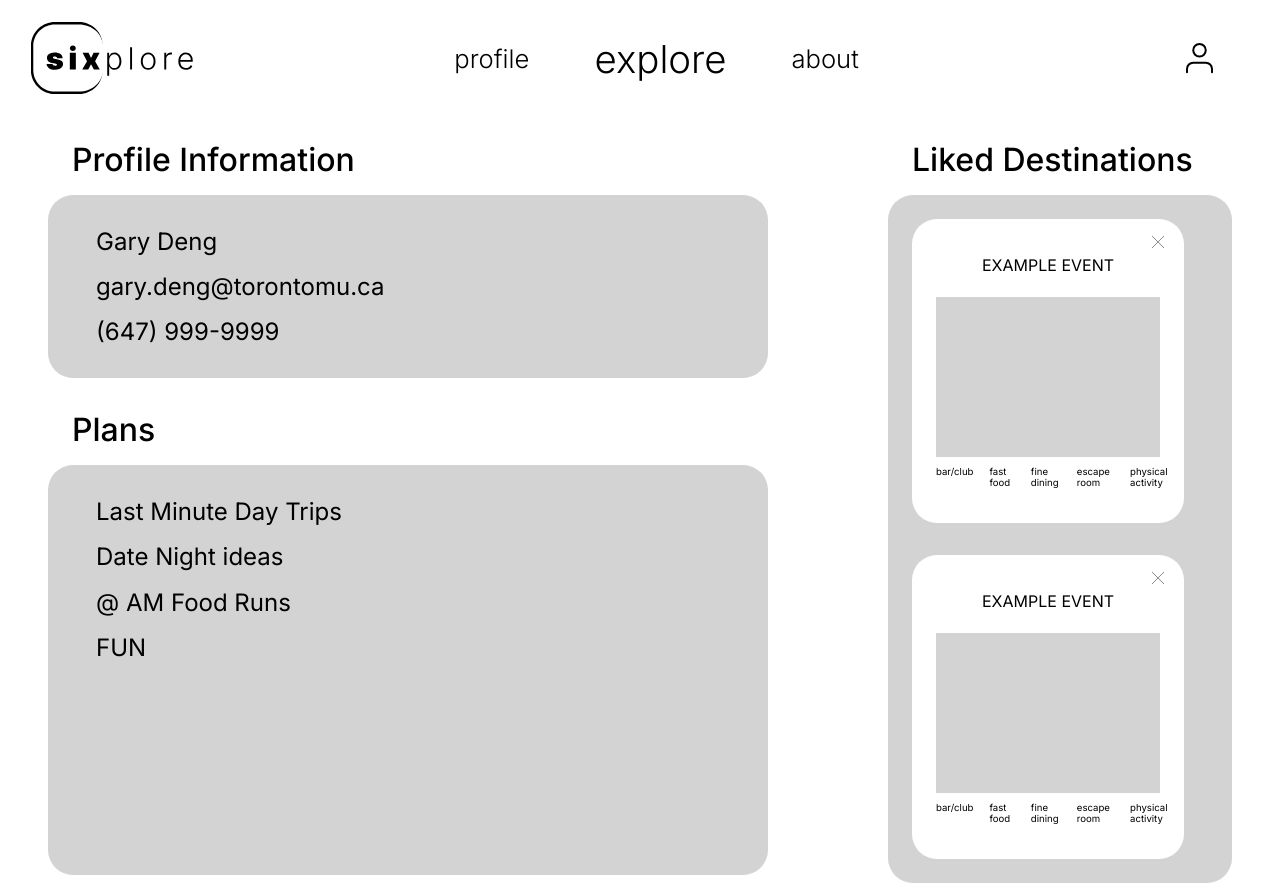
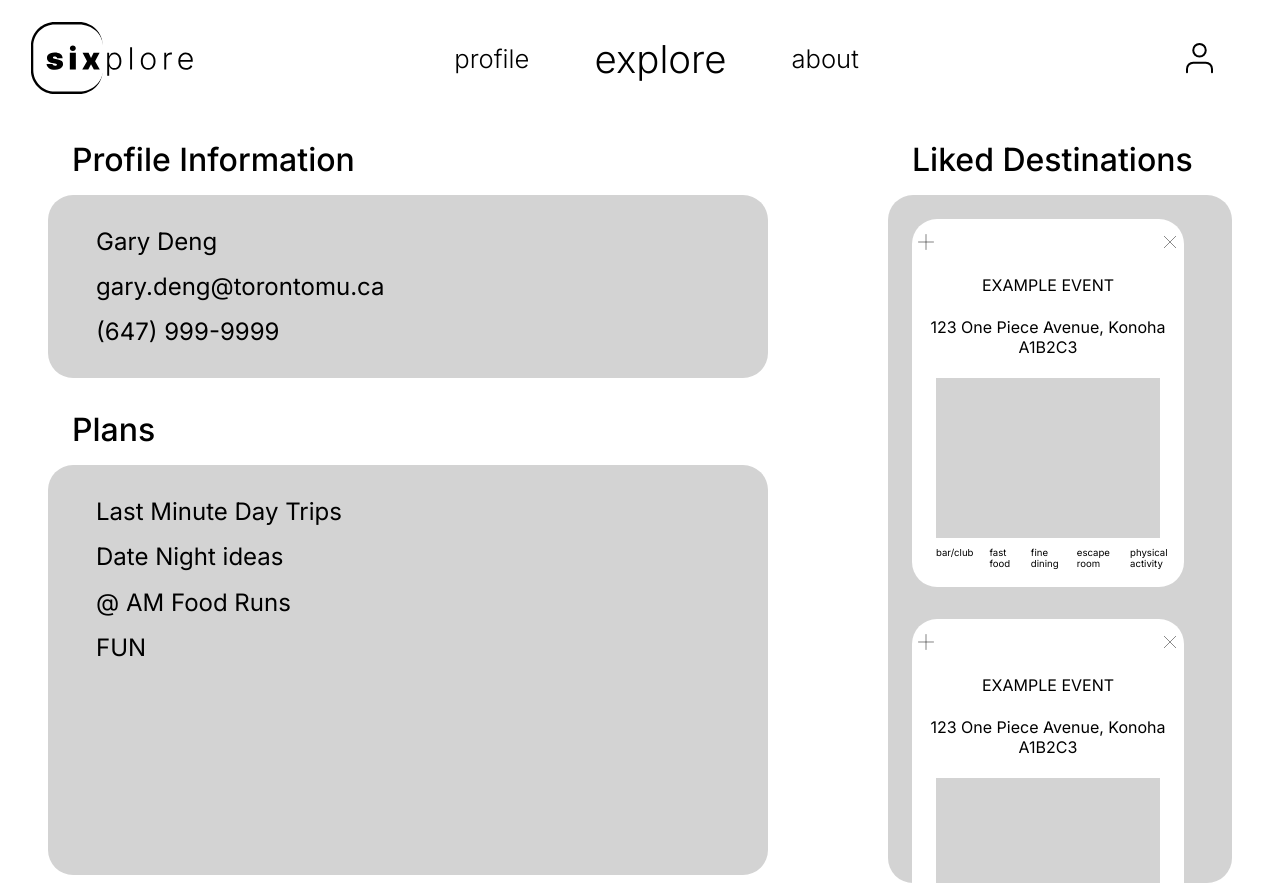
Before and after one commit to yaj-23/6ixplore, a React (Create React App) app in the folder sixplore/: page /profile in a window 1280 px wide. Built offline with nearby package versions, Linux system fonts and the light colour scheme.

Commit message:
Add modal
Signed-off-by: Erio Hoti <erio.hoti@ryerson.ca>

```diff
--- a/sixplore/src/components/ContentBox.js
+++ /dev/null
@@ -1,22 +0,0 @@
-import React from 'react'
-import '../pages/profile.css'
-import unlike from '../assets/xSmall.svg'
-
-
-
-export default function ContentBox({name, genres}) {
-    return (
-        <div className="profile-contentBox">
-            <div className="profile-button" >
-            <img src={unlike} alt=""/>
-            </div>
-            <h4>{name}</h4>
-            <div className="profile-image"></div>
-            <div style={{ display: "flex", justifyContent: "center" }}>
-                {genres.map((d) => (
-                    <h3>{d}</h3>
-                ))}
-            </div>
-        </div>
-    )
-}
--- /dev/null
+++ b/sixplore/src/components/ContentBox/ContentBox.css
@@ -0,0 +1,49 @@
+.contentBox{
+    border-radius: 25px;
+    background:#FFFFFF;
+    padding: 0.5rem;
+    height: 22rem;
+    width: 16rem;
+}
+
+.contentBox-header {
+    display: flex;
+    flex-direction: row;
+    justify-content: space-between;
+}
+
+.contentBox-button:hover{
+    cursor:pointer;
+}
+
+.contentBox-image{
+    background-color:lightgrey;
+    height: 10rem;
+    width: 14rem;
+    margin-left: 1rem;
+}
+
+.contentBox-body{
+    display:flex;
+    flex-direction: column;
+    align-items: center;
+    justify-content: center;
+    text-align: center;
+}
+
+.contentBox-body input :focus{
+    outline: none;
+}
+
+.contentBox-body input{
+    width: 25rem;
+    display: flex;
+    flex-direction: column;
+    font-size: 20px;
+    border: transparent;
+    border-radius: 50px;
+    padding: 25px;
+    margin-top: 5%;
+    margin-bottom: 5%;
+    background-color: lightgrey;
+}
--- /dev/null
+++ b/sixplore/src/components/ContentBox/ContentBox.js
@@ -0,0 +1,64 @@
+import React, { useState, useEffect, useRef } from "react";
+import './ContentBox.css'
+import Modal from '../modal/modal';
+import unlike from '../../assets/xSmall.svg'
+import { Button } from '../button/Button'
+
+
+
+export default function ContentBox({eventID, name, genres, location, image, sendClickable, clickable}) {
+
+    const [addPlan, setAddPlan] = useState(false);
+    const [planName, setPlanName] = useState("");
+    let [event, setEvent] = useState(null);
+
+
+    const clickAddPlan = () => {
+        setAddPlan(true);
+        setEvent(eventID);
+        sendClickable(false);
+    }
+
+    const exitAddPlan = () => {
+        setAddPlan(false);
+        sendClickable(true);
+    }
+    return (
+        <div className="contentBox">
+            <div className="contentBox-header">
+                <div>
+                    {console.log(addPlan)}
+                    {clickable && <img onClick={() => clickAddPlan()} src={unlike} style={{ cursor: 'pointer', transform: 'rotate(45deg)' }} alt=""/>}
+                    <Modal isOpen={addPlan} onClose={exitAddPlan}>
+                        <div className="contentBox-body">
+                            <h4>Create a Plan starting with {name}</h4>
+                            <div>
+                            <form>
+                                <input type = "textbox" placeholder="Plan name"  required value={planName} onChange={(e) => setPlanName(e.target.value)}/>
+                            </form>
+                            </div>
+                            <div>
+                            <Button buttonColor='primary' buttonSize='btn-medium' buttonStyle='btn-primary' >
+                                Add to plan
+                            </Button>
+                            </div>
+                        </div>
+                    </Modal>
+                </div>
+                <div className="contentBox-button" >
+                <img src={unlike} alt=""/>
+                </div>
+            </div>
+            <h4>{name}</h4>
+            <h4>{location}</h4>
+            <div className="contentBox-image">
+                <img src={image} alt=""/>
+            </div>
+            <div style={{ display: "flex", justifyContent: "center" }}>
+                {genres.map((d) => (
+                    <h3>{d}</h3>
+                ))}
+            </div>
+        </div>
+    );
+}
--- /dev/null
+++ b/sixplore/src/components/modal/modal.css
@@ -0,0 +1,32 @@
+.modal {
+    position:fixed;
+    top: 0;
+    left: 0;
+    width: 100%;
+    height: 100%;
+    background: rgba(0, 0, 0, 0.3);
+    display:flex;
+    justify-content: center;
+    align-items: center;
+}
+
+.modal-container{
+    transition: opacity 1s ease-in-out;
+    background: rgb(247, 247, 247);
+    padding: 20px;
+    border-radius: 20px;
+    position: relative;
+    width: 30%;
+    height: 80%;
+}
+
+.modal-button{
+    cursor: pointer;
+}
+
+.modal-body{
+    margin-top: 20px;
+    display:flex;
+    gap: 10px;
+    flex-direction: column;
+}
--- /dev/null
+++ b/sixplore/src/components/modal/modal.js
@@ -0,0 +1,26 @@
+import React from 'react';
+import './modal.css'
+import unlike from '../../assets/xSmall.svg'
+
+export default function Modal({
+    children,
+    style = [],
+    isOpen,
+    onClose
+}) {
+    return (
+      <>
+        {isOpen && <div className={`modal`}
+             style={{ ...style}}>
+          <div className="modal-container">
+            <div className="modal-button" onClick={onClose}>
+              <img src={unlike} alt=""/>
+            </div>
+            <div className="modal-body">
+            {children}
+            </div>
+          </div>
+        </div>}
+      </>
+    )
+  }
--- a/sixplore/src/pages/profile.css
+++ b/sixplore/src/pages/profile.css
@@ -1,10 +1,13 @@
-.profile h2{
+.profile-h2{
     margin-left: 4rem;
     margin-top: 2rem;
     margin-bottom: 1rem;
     font-size: 2rem;
     font-family: "inter";
     font-weight: 500;
+    display:flex;
+    flex-direction: row;
+    justify-content: space-between;
 
 }
 
@@ -16,6 +19,7 @@
 }
 
 .profile-scaleBox{
+
     box-sizing: border-box;
     border-radius: 25px;
     background-color:lightgrey;
@@ -81,19 +85,6 @@
     border: 5px solid yellow
 }
 
-.profile-contentBox{
-    border-radius: 25px;
-    /*background-color:#FFCECE;*/
-    /*background-image: linear-gradient(180deg, #FFCECE, #FFD3F5);*/
-    background-color:#FFFFFF;
-
-    padding: 0.5rem;
-    height: 18rem;
-    width: 16rem;
-    /* margin-top: 0.5rem; */
-    /* margin-bottom: 0.5rem; */
-}
-
 .profile h3{
     font-size: 0.6rem;
     display: inline;
@@ -128,9 +119,17 @@
     margin-left: 14.5rem;
     margin-bottom: -1.25rem;
 }
+
 .profile-button:hover{
     -webkit-transform:scale(1.5);
     -moz-transform:scale(1.5);
     -o-transform:scale(1.5);
     transform:scale(1.5);
+    cursor:pointer;
 }
+
+.profile-modal-title{
+    font-size: 2rem;
+    font-family: "inter";
+    font-weight: 500;
+}
--- a/sixplore/src/pages/profile.js
+++ b/sixplore/src/pages/profile.js
@@ -1,7 +1,10 @@
-import React from 'react'
+import React, { useState, useEffect, useRef } from "react";
 import './profile.css'
 import Navbar from '../components/navbar/nav'
-import ContentBox from '../components/ContentBox';
+import ContentBox from '../components/ContentBox/ContentBox';
+import Modal from '../components/modal/modal';
+import unlike from '../assets/xSmall.svg'
+import { Button } from '../components/button/Button'
 
 const Plans = ["Last Minute Day Trips", "Date Night ideas", "@ AM Food Runs", "FUN",];
 
@@ -11,6 +14,7 @@ var phoneNumber = "(647) 999-9999"
 
 const events = [
   {
+    eventID: 1,
     name: "EXAMPLE EVENT",
     name: "EXAMPLE EVENT",
     location: "123 One Piece Avenue, Konoha A1B2C3",
@@ -18,84 +22,65 @@ const events = [
   },
 
   {
+    eventID: 2,
     name: "EXAMPLE EVENT",
     location: "123 One Piece Avenue, Konoha A1B2C3",
     genres: ["bar/club", "fast food", "fine dining", "escape room", "physical activity"]
   },
 
   {
+    eventID: 3,
     name: "EXAMPLE EVENT",
     location: "123 One Piece Avenue, Konoha A1B2C3",
     genres: ["bar/club", "fast food", "fine dining", "escape room", "physical activity"]
   },
   {
+    eventID: 4,
     name: "EXAMPLE EVENT",
     location: "123 One Piece Avenue, Konoha A1B2C3",
     genres: ["bar/club", "fast food", "fine dining", "escape room", "physical activity"]
   },
 
   {
+    eventID: 5,
     name: "EXAMPLE EVENT",
     location: "123 One Piece Avenue, Konoha A1B2C3",
     genres: ["bar/club", "fast food", "fine dining", "escape room", "physical activity"]
-  },{
+  },
+  {
+    eventID: 6,
     name: "EXAMPLE EVENT",
     location: "123 One Piece Avenue, Konoha A1B2C3",
     genres: ["bar/club", "fast food", "fine dining", "escape room", "physical activity"]
   },
 
   {
-    name: "EXAMPLE EVENT",
-    location: "123 One Piece Avenue, Konoha A1B2C3",
-    genres: ["bar/club", "fast food", "fine dining", "escape room", "physical activity"]
-  },
-  {
+    eventID: 7,
     name: "EXAMPLE EVENT",
     location: "123 One Piece Avenue, Konoha A1B2C3",
     genres: ["bar/club", "fast food", "fine dining", "escape room", "physical activity"]
   },
 
-  {
-    name: "EXAMPLE EVENT",
-    location: "123 One Piece Avenue, Konoha A1B2C3",
-    genres: ["bar/club", "fast food", "fine dining", "escape room", "physical activity"]
-  },
-  {
-    name: "EXAMPLE EVENT",
-    location: "123 One Piece Avenue, Konoha A1B2C3",
-    genres: ["bar/club", "fast food", "fine dining", "escape room", "physical activity"]
-  },
-
-  {
-    name: "EXAMPLE EVENT",
-    location: "123 One Piece Avenue, Konoha A1B2C3",
-    genres: ["bar/club", "fast food", "fine dining", "escape room", "physical activity"]
-  },
-  {
-    name: "EXAMPLE EVENT",
-    location: "123 One Piece Avenue, Konoha A1B2C3",
-    genres: ["bar/club", "fast food", "fine dining", "escape room", "physical activity"]
-  },
-
-  {
-    name: "EXAMPLE EVENT",
-    location: "123 One Piece Avenue, Konoha A1B2C3",
-    genres: ["bar/club", "fast food", "fine dining", "escape room", "physical activity"]
-  },
-  {
-    name: "EXAMPLE EVENT",
-    location: "123 One Piece Avenue, Konoha A1B2C3",
-    genres: ["bar/club", "fast food", "fine dining", "escape room", "physical activity"]
-  },
-
-  {
-    name: "EXAMPLE EVENT",
-    location: "123 One Piece Avenue, Konoha A1B2C3",
-    genres: ["bar/club", "fast food", "fine dining", "escape room", "physical activity"]
-  },
 ]
 
-export default function Signup() {
+export default function Profile() {
+
+  let [modal, setModal] = useState(false);
+  let [plan, setPlan] = useState(null);
+  let [isClickable, setIsClickable] = useState(true);
+
+  const clickModal = (Plan) => {
+    //console.log(modal);
+    setModal(true);
+    setPlan(Plan);
+    setIsClickable(false);
+  }
+
+  const exitModal = () => {
+    setModal(false);
+    setIsClickable(true);
+  }
+
   return (
     <div>
       <Navbar />
@@ -104,29 +89,40 @@ export default function Signup() {
         <div className="profile-bigDiv">
           <div className="leftDiv">
 
-            <h2> Profile Information</h2>
+            <div className="profile-h2">
+              Profile Information
+            </div>
             <div className="profile-scaleBox">
               <h1>{name}</h1>
               <h1>{email}</h1>
               <h1>{phoneNumber}</h1>
             </div>
 
-            <h2>Plans</h2>
+            <div className="profile-h2">
+              <div>Plans</div>
+            </div>
             <div className="profile-scaleBox3">
 
               {Plans.map((Plan) => (
-                <h1> {Plan} </h1>
+                <div>
+                <h1 style={{cursor: 'pointer'}} onClick={() => clickModal(Plan)}> {Plan} </h1>
+                <Modal isOpen={modal} onClose={exitModal}>
+                  <div className="profile-modal-title">{plan}</div>
+                  <div>Put events here</div>
+                </Modal>
+                </div>
               ))}
+
             </div>
           </div>
 
           <div className="profile-rightDiv">
-            <h2>Liked Destinations</h2>
+            <div className="profile-h2">Liked Destinations</div>
             <div className="profile-scaleBox2">
-              {events.map(({ name, genres }) => {
+              {events.map(({ eventID, name, genres, location }) => {
                 return (
                   <div>
-                    <ContentBox name={name} genres={genres} />
+                    <ContentBox eventID={eventID} location={location} name={name} genres={genres} clickable={isClickable} sendClickable={setIsClickable} />
                   </div>
                 )
               })}
```
